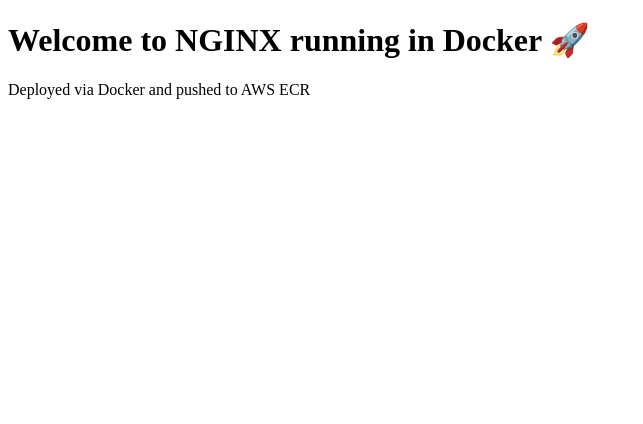
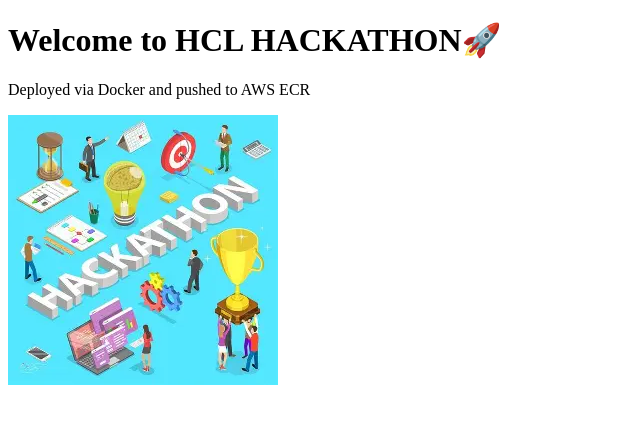
Before and after one commit to brahmaji99/Hackathon_repo, a plain HTML site: page index.html in a window 1280 px wide. Shown: the whole page, without its empty margins (0-643 px from the left). Drawn offline with Linux system fonts and the light colour scheme.

Commit message:
Image changes

```diff
--- a/index.html
+++ b/index.html
@@ -4,7 +4,8 @@
     <title>Welcome</title>
 </head>
 <body>
-    <h1>Welcome to NGINX running in Docker 🚀</h1>
+    <h1>Welcome to HCL HACKATHON🚀</h1>
     <p>Deployed via Docker and pushed to AWS ECR</p>
+    <img src="Hackathon_repo\images\OIP.webp"/>
 </body>
 </html>
```
Also changed, not shown: images/OIP.webp (added).
